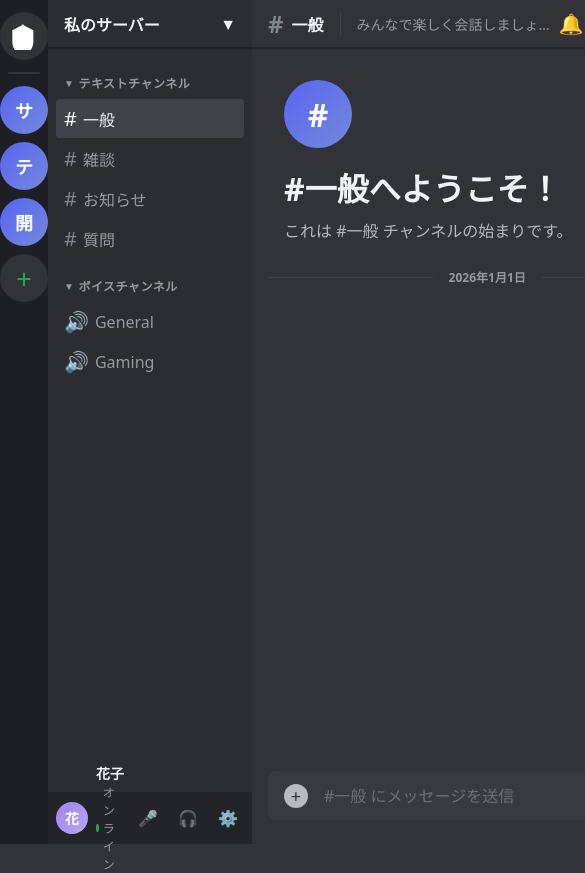
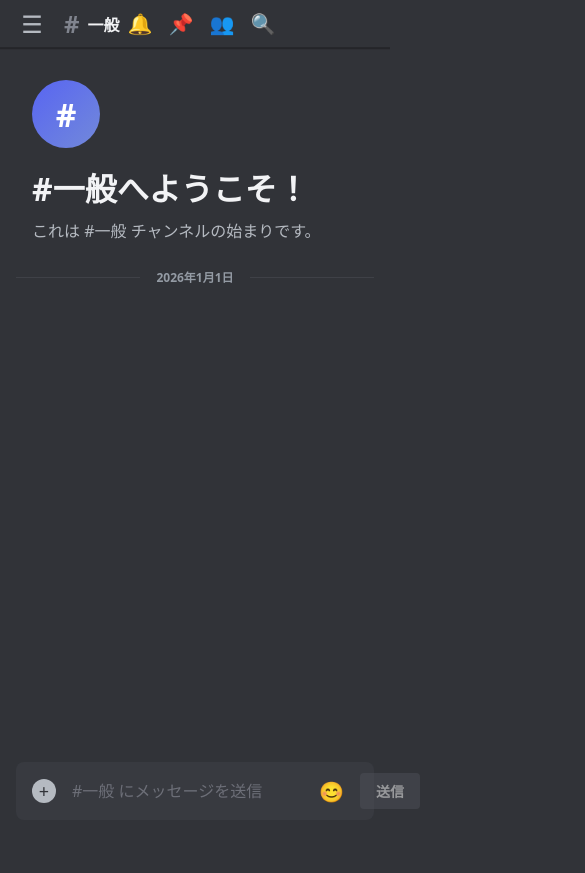
Before and after one commit to 7498penta-a11y/Chat, a website: page public/index.html in a window 390 px wide. Shown: the top 873 px of the page, 585 px wide, since content can reach past the window. After the commit the page ends 844 px from the top, so only its background shows below. Drawn offline with nearby package versions, Linux system fonts and the light colour scheme; no server answers.

Commit message:
Update index.html

```diff
--- a/public/index.html
+++ b/public/index.html
@@ -503,6 +503,26 @@
     .input-icon:hover {
       color: #dbdee1;
     }
+    .send-btn {
+      background-color: #5865f2;
+      color: #fff;
+      border: none;
+      border-radius: 4px;
+      padding: 8px 16px;
+      cursor: pointer;
+      font-size: 14px;
+      font-weight: 600;
+      transition: background 0.15s;
+      flex-shrink: 0;
+    }
+    .send-btn:hover {
+      background-color: #4752c4;
+    }
+    .send-btn:disabled {
+      background-color: #4e5058;
+      cursor: not-allowed;
+      opacity: 0.5;
+    }
     ::-webkit-scrollbar {
       width: 16px;
     }
@@ -520,9 +540,76 @@
     .main-content ::-webkit-scrollbar-thumb {
       border-color: #313338;
     }
+
+    .mobile-menu-btn {
+      display: none;
+      width: 32px;
+      height: 32px;
+      align-items: center;
+      justify-content: center;
+      cursor: pointer;
+      color: #b5bac1;
+      font-size: 24px;
+      margin-right: 8px;
+    }
+
+    /* スマホ対応 */
+    @media (max-width: 768px) {
+      .server-list {
+        position: fixed;
+        left: 0;
+        top: 0;
+        bottom: 0;
+        z-index: 100;
+        transform: translateX(-100%);
+        transition: transform 0.3s ease;
+      }
+      .server-list.show {
+        transform: translateX(0);
+      }
+      .sidebar {
+        position: fixed;
+        left: 0;
+        top: 0;
+        bottom: 0;
+        z-index: 90;
+        transform: translateX(-100%);
+        transition: transform 0.3s ease;
+      }
+      .sidebar.show {
+        transform: translateX(0);
+      }
+      .main-content {
+        width: 100%;
+        margin-left: 0;
+      }
+      .mobile-menu-btn {
+        display: flex !important;
+      }
+      .chat-header-topic {
+        display: none;
+      }
+      .chat-header-divider {
+        display: none;
+      }
+      .mobile-overlay {
+        display: none;
+        position: fixed;
+        top: 0;
+        left: 0;
+        right: 0;
+        bottom: 0;
+        background: rgba(0, 0, 0, 0.7);
+        z-index: 80;
+      }
+      .mobile-overlay.show {
+        display: block;
+      }
+    }
   </style>
 </head>
 <body>
+  <div class="mobile-overlay" id="mobileOverlay"></div>
   <div class="app">
     <div class="server-list">
       <div class="server-icon home-icon active">
@@ -600,6 +687,7 @@
 
     <div class="main-content">
       <div class="chat-header">
+        <div class="mobile-menu-btn" id="mobileMenuBtn">☰</div>
         <span class="chat-header-icon">#</span>
         <span class="chat-header-name">一般</span>
         <span class="chat-header-divider"></span>
@@ -642,6 +730,7 @@
             <div class="input-icons">
               <span class="input-icon">😊</span>
             </div>
+            <button type="submit" class="send-btn" id="sendBtn" disabled>送信</button>
           </div>
         </form>
       </div>
@@ -656,6 +745,7 @@
     const messagesContainer = document.getElementById("messages");
     const typingIndicator = document.getElementById("typingIndicator");
     const typingText = document.getElementById("typingText");
+    const sendBtn = document.getElementById("sendBtn");
 
     const userColors = {};
     const usernames = ["太郎", "花子", "さくら", "たけし", "ゆき", "けん", "あい", "りょう"];
@@ -763,12 +853,16 @@
         const timestamp = Date.now();
         socket.emit("chatMessage", { username, text: input.value, timestamp });
         input.value = "";
+        sendBtn.disabled = true; // 送信後にボタンを無効化
         socket.emit("stopTyping", username);
       }
     });
 
     let isTyping = false;
     input.addEventListener("input", () => {
+      // 送信ボタンの有効/無効を切り替え
+      sendBtn.disabled = !input.value.trim();
+
       if (!isTyping) {
         isTyping = true;
         socket.emit("typing", getUsername());
@@ -806,6 +900,24 @@
     userName.textContent = currentUser;
     userAvatar.textContent = currentUser.charAt(0).toUpperCase();
     userAvatar.style.background = getUserColor(currentUser);
+
+    // モバイルメニュー
+    const mobileMenuBtn = document.getElementById("mobileMenuBtn");
+    const mobileOverlay = document.getElementById("mobileOverlay");
+    const sidebar = document.querySelector(".sidebar");
+    const serverList = document.querySelector(".server-list");
+
+    mobileMenuBtn.addEventListener("click", () => {
+      sidebar.classList.toggle("show");
+      serverList.classList.toggle("show");
+      mobileOverlay.classList.toggle("show");
+    });
+
+    mobileOverlay.addEventListener("click", () => {
+      sidebar.classList.remove("show");
+      serverList.classList.remove("show");
+      mobileOverlay.classList.remove("show");
+    });
   </script>
 </body>
 </html>
```
